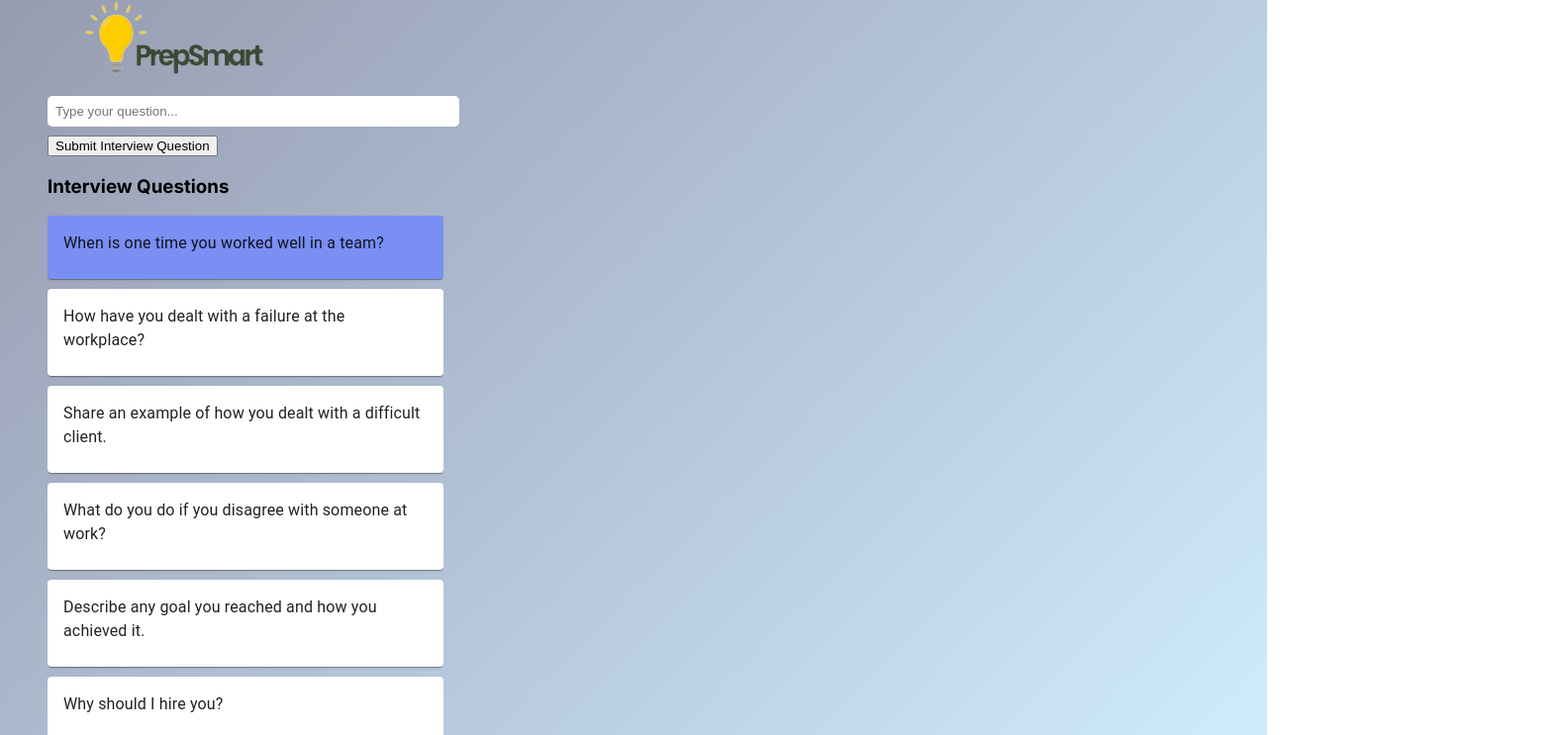
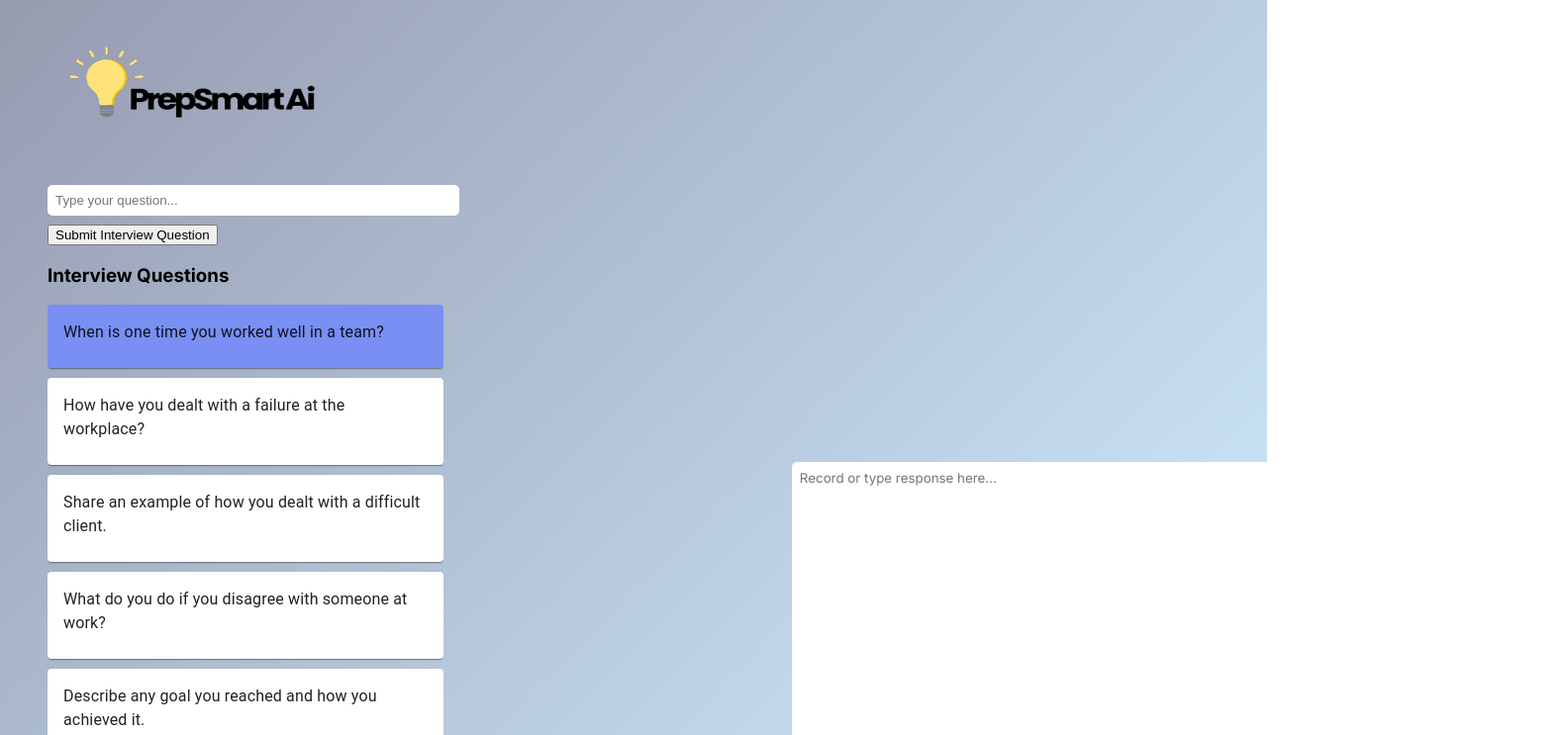
Before and after one commit to meganong1/prep-smart, a Next.js app: page / in a window 1280 px wide. Shown: the part 17-760 px from the top of the page at 99% size, 1582 px wide, since content can reach past the window. Built offline with nearby package versions, Linux system fonts and the light colour scheme.

Commit message:
last commit?

```diff
--- a/src/app/page.jsx
+++ b/src/app/page.jsx
@@ -147,13 +147,13 @@ export default function Page() {
                 Your browser has no speech recognition support
               </Typography>
             )}
-            <input
-              className={styles.chatbox}
-              type="text"
-              value={input}
-              onChange={(e) => setInput(e.target.value)}
-              placeholder="Submit response"
-            />
+        <textarea
+          className={styles.chatbox}
+          value={input}
+          onChange={e => setInput(e.target.value)}
+          placeholder='Record or type response here...'
+          rows="4"
+      ></textarea>
             {/* <button className={styles.stopbutton} onClick={stop}>
             Stop
           </button> */}
--- a/src/app/page.module.css
+++ b/src/app/page.module.css
@@ -1,6 +1,3 @@
-
-
-
 .main {
   display: flex;
   flex-flow: row nowrap;
@@ -22,7 +19,6 @@
   flex-flow: column nowrap;
   justify-content: space-between;
   padding-left: 100px;
-    padding-top: 100px;
 }
 
 
@@ -45,8 +41,8 @@
 .logo {
   top: 1rem;
   left: 1rem;
-    width: 260px;
-    height: 110px;
+  width: 300px;
+  height: 200px;
   /* filter: brightness(0) invert(1); */
 }
 
@@ -86,13 +82,16 @@
 }
 
 .chatbox {
-   width: 800px;
+ width: 500px;
+ height:300px;
  padding: 0.5rem;
  color: rgb(0, 0, 0);
  background-color: rgb(255, 255, 255);
  border-radius: 5px;
  border: none;
  margin-right: 5px;
+ font-family: var(--font-mono);
+
 }
 
 .stopbutton {
```
Also changed, not shown: public/PrepSmartLogo.png. Lines whose indentation alone changed are shown as unchanged.
